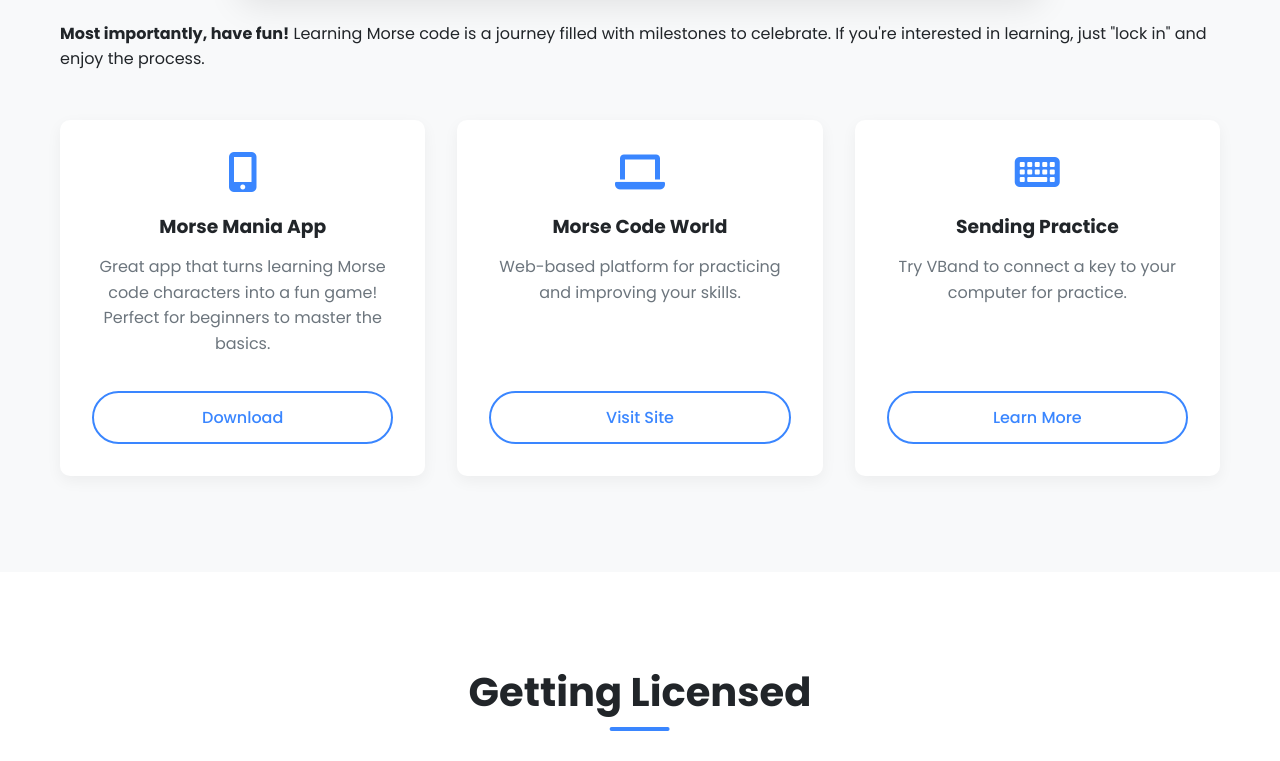
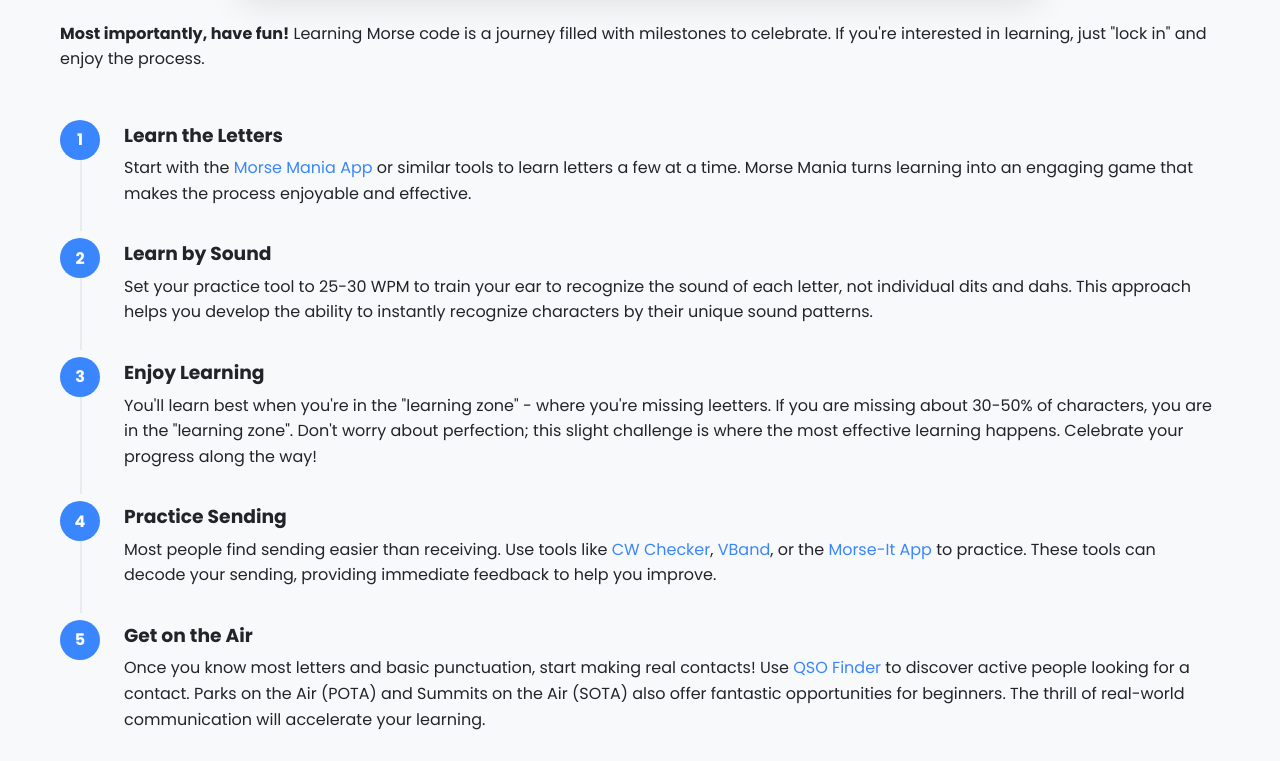
Before and after one commit to mspiceland/learningmorsecode, a plain HTML site: page index.html in a window 1280 px wide. Shown: the part 2080-2841 px from the top of the page. Drawn offline with Linux system fonts and the light colour scheme.

Commit message:
add checklist for learnign and link to CWI in Glenn's quote

```diff
--- a/index.html
+++ b/index.html
@@ -75,6 +75,44 @@
                 <div class="learning-content">
                     <p><strong>Most importantly, have fun!</strong> Learning Morse code is a journey filled with milestones to celebrate. If you're interested in learning, just "lock in" and enjoy the process.</p>
 
+                    <div class="steps" style="margin-top: 3rem;">
+                        <div class="step">
+                            <div class="step-number">1</div>
+                            <div class="step-content">
+                                <h3>Learn the Letters</h3>
+                                <p>Start with the <a href="https://dong.digital/morsemania/" target="_blank">Morse Mania App</a> or similar tools to learn letters a few at a time. Morse Mania turns learning into an engaging game that makes the process enjoyable and effective.</p>
+                            </div>
+                        </div>
+                        <div class="step">
+                            <div class="step-number">2</div>
+                            <div class="step-content">
+                                <h3>Learn by Sound</h3>
+                                <p>Set your practice tool to 25-30 WPM to train your ear to recognize the sound of each letter, not individual dits and dahs. This approach helps you develop the ability to instantly recognize characters by their unique sound patterns.</p>
+                            </div>
+                        </div>
+                        <div class="step">
+                            <div class="step-number">3</div>
+                            <div class="step-content">
+                                <h3>Enjoy Learning</h3>
+                                <p>You'll learn best when you're in the "learning zone" - where you're missing leetters. If you are missing about 30-50% of characters, you are in the "learning zone". Don't worry about perfection; this slight challenge is where the most effective learning happens. Celebrate your progress along the way!</p>
+                            </div>
+                        </div>
+                        <div class="step">
+                            <div class="step-number">4</div>
+                            <div class="step-content">
+                                <h3>Practice Sending</h3>
+                                <p>Most people find sending easier than receiving. Use tools like <a href="https://tools.hamradioduo.com/cw-checker/" target="_blank">CW Checker</a>, <a href="https://hamradio.solutions/vband/" target="_blank">VBand</a>, or the <a href="https://apps.apple.com/us/app/morse-it/id284942940" target="_blank">Morse-It App</a> to practice. These tools can decode your sending, providing immediate feedback to help you improve.</p>
+                            </div>
+                        </div>
+                        <div class="step">
+                            <div class="step-number">5</div>
+                            <div class="step-content">
+                                <h3>Get on the Air</h3>
+                                <p>Once you know most letters and basic punctuation, start making real contacts! Use <a href="https://qsofinder.com/" target="_blank">QSO Finder</a> to discover active people looking for a contact. Parks on the Air (POTA) and Summits on the Air (SOTA) also offer fantastic opportunities for beginners. The thrill of real-world communication will accelerate your learning.</p>
+                            </div>
+                        </div>
+                    </div>
+
                     <div class="resources-grid">
                         <div class="resource-card">
                             <i class="fas fa-mobile-alt"></i>
@@ -148,7 +186,7 @@
                     <p>As soon as you (mostly) know your letters and have your license, you're ready to get on the air! Don't wait until you feel "ready"—there's no such thing as perfect, and the best way to improve is by making real contacts.</p>
                 <blockquote>
                     "You don't get good to get on the air, you get on the air to get good."
-                    <footer>— Glenn W4YES (CW Innovations)</footer>
+                    <footer>— Glenn W4YES (<a href="https://cwinnovations.net/" target="_blank">CW Innovations</a>)</footer>
                 </blockquote>
                     <p>One of the best ways to get started is through <strong>Parks on the Air (POTA)</strong>. The exchange is simple, and the community is incredibly welcoming to newcomers. All you need to know is your call sign to make your first POTA contact.</p>
                     <p>Check out our video below for a quick introduction to using Morse code with POTA:</p>
```
